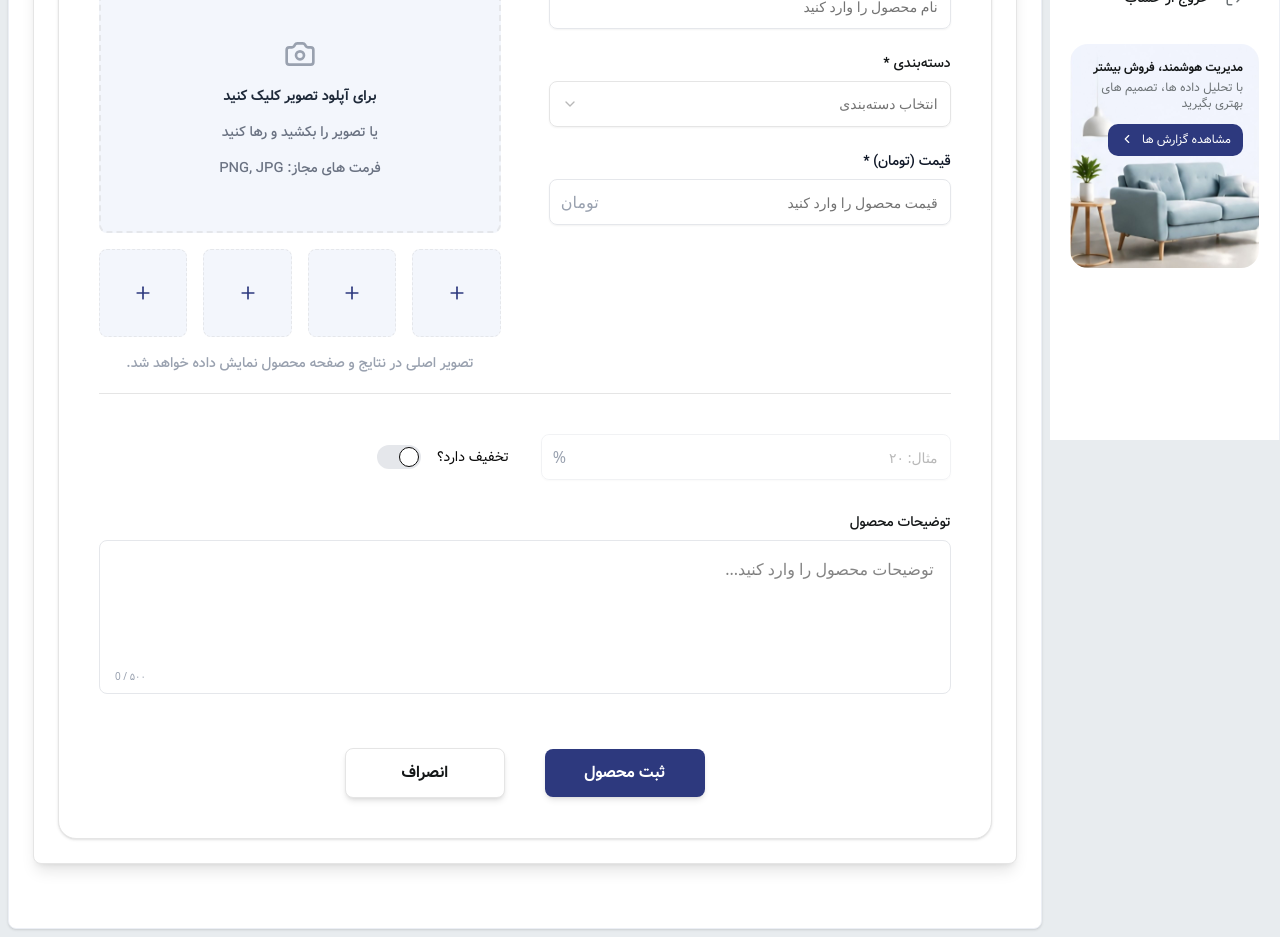
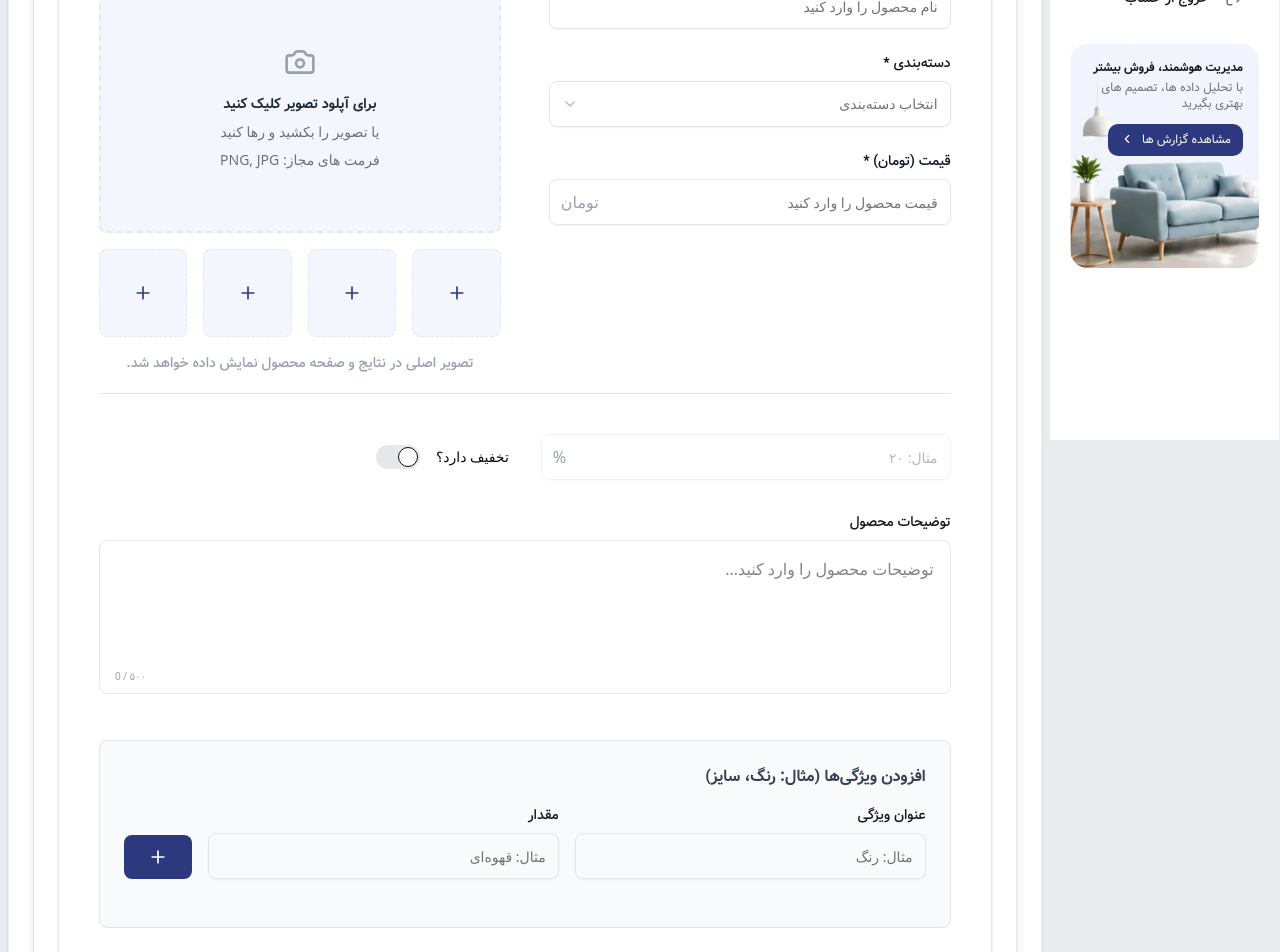
Before and after one commit to Hamiiiidreza/Home-Style, a React (Vite) app: page /p-admin/admin-product/add in a window 1280 px wide. Shown: the part 360-1312 px from the top of the page. Built offline with nearby package versions, Linux system fonts and the light colour scheme.

Commit message:
feat(admin): add product features field to AddProduct page

```diff
--- a/src/pages/AdminPanel/product-management/AddProduct.tsx
+++ b/src/pages/AdminPanel/product-management/AddProduct.tsx
@@ -1,55 +1,38 @@
-import React, { useState, ChangeEvent } from "react";
+import React, { useState } from "react";
 import { useForm, Controller, SubmitHandler } from "react-hook-form";
 import { zodResolver } from "@hookform/resolvers/zod";
 import * as z from "zod";
 import { Camera, ChevronLeft, Plus } from "lucide-react";
 import PageHierarchy from "../../../components/modules/Page-Hierarchy/page-hierarchy";
 import CustomInput from "../../../components/ui/custom-input";
+
 import {
     Select,
     SelectContent,
     SelectItem,
     SelectTrigger,
     SelectValue,
-} from "../../../components/ui/select"
+} from "../../../components/ui/select";
 
-interface FormData {
-    name: string;
-    category: string;
-    price: string;
-    discount: string;
-}
+
+// ---------------- Schema ----------------
 
 const productSchema = z
     .object({
-        name: z
-            .string()
-            .min(3, { message: "نام محصول حداقل باید ۳ کاراکتر باشد" }),
-
-        category: z
-            .string({ message: "انتخاب دسته‌بندی الزامی است" })
-            .min(1, { message: "انتخاب دسته‌بندی الزامی است" }),
-
-        price: z
-            .string()
-            .min(1, { message: "قیمت محصول الزامی است" })
+        name: z.string().min(3, { message: "نام محصول حداقل باید ۳ کاراکتر باشد" }),
+        category: z.string().min(1, { message: "انتخاب دسته‌بندی الزامی است" }),
+        price: z.string().min(1, { message: "قیمت محصول الزامی است" })
             .refine((val) => !isNaN(Number(val.replace(/,/g, ""))), {
                 message: "قیمت باید عدد باشد",
             }),
-
         hasDiscount: z.boolean(),
-
         discount: z.string().optional(),
-
-        description: z
-            .string()
-            .max(500, { message: "توضیحات حداکثر ۵۰۰ کاراکتر است" })
-            .optional(),
+        description: z.string().max(500, { message: "توضیحات حداکثر ۵۰۰ کاراکتر است" }).optional(),
     })
     .refine(
         (data) => {
             if (data.hasDiscount) {
-                if (!data.discount || data.discount.trim() === "") return false;
+                if (!data.discount?.trim()) return false;
                 return !isNaN(Number(data.discount));
             }
             return true;
@@ -62,7 +45,12 @@ const productSchema = z
 
 type ProductFormValues = z.infer<typeof productSchema>;
 
+
+// ---------------- Component ----------------
+
 const AddProduct: React.FC = () => {
+
+    // React Hook Form
     const {
         register,
         handleSubmit,
@@ -73,7 +61,6 @@ const AddProduct: React.FC = () => {
     } = useForm<ProductFormValues>({
         resolver: zodResolver(productSchema),
         mode: "onChange",
-        reValidateMode: "onChange",
         defaultValues: {
             name: "",
             category: "",
@@ -84,15 +71,41 @@ const AddProduct: React.FC = () => {
         },
     });
 
-
     const hasDiscount = watch("hasDiscount");
     const description = watch("description") || "";
 
+    // ویژگی‌ها
+    const [detailTitle, setDetailTitle] = useState("");
+    const [detailValue, setDetailValue] = useState("");
+    const [productDetails, setProductDetails] = useState<
+        { id: number; title: string; value: string }[]
+    >([]);
+
+    // افزودن ویژگی جدید
+    const addDetail = () => {
+        if (detailTitle && detailValue) {
+            const newDetail = {
+                id: Date.now(),
+                title: detailTitle,
+                value: detailValue,
+            };
+            setProductDetails([...productDetails, newDetail]);
+            setDetailTitle("");
+            setDetailValue("");
+        }
+    };
+
+    const removeDetail = (id: number) => {
+        setProductDetails(productDetails.filter((item) => item.id !== id));
+    };
+
     const onSubmit: SubmitHandler<ProductFormValues> = (data) => {
-        console.log("Product Data:", data);
+        const finalData = { ...data, details: productDetails };
+        console.log("Product Data with Details:", finalData);
+        reset();
+        setProductDetails([]);
+    };
 
-        reset();
-    };
 
     return (
         <div className="w-full bg-white rounded-md shadow-lg my-10 p-6 border transition-all hover:drop-shadow-custom">
@@ -115,9 +128,13 @@ const AddProduct: React.FC = () => {
 
             <form onSubmit={handleSubmit(onSubmit)}>
                 <div className="bg-white rounded-2xl p-10 shadow-sm border max-w-5xl mx-auto">
+
+                    {/* Main Fields */}
                     <div className="grid grid-cols-1 lg:grid-cols-2 gap-12 pb-5 border-b">
+
                         {/* Right Column */}
                         <div className="space-y-6 order-2 lg:order-1">
+
                             {/* Name */}
                             <div>
                                 <CustomInput
@@ -128,27 +145,21 @@ const AddProduct: React.FC = () => {
                                     inputClassName={`w-full px-3 py-5.5 border rounded-md text-sm ${errors.name ? "border-red-500" : "border-gray-200"
                                         }`}
                                 />
+
                                 {errors.name && (
-                                    <p className="text-red-500 text-xs mt-1">
-                                        {errors.name.message}
-                                    </p>
+                                    <p className="text-red-500 text-xs mt-1">{errors.name.message}</p>
                                 )}
                             </div>
 
                             {/* Category */}
                             <div>
-                                <label className="block font-VazirMedium text-sm mb-2 text-neutral-07">
-                                    دسته‌بندی *
-                                </label>
+                                <label className="block font-VazirMedium text-sm mb-2 text-neutral-07">دسته‌بندی *</label>
 
                                 <Controller
                                     name="category"
                                     control={control}
                                     render={({ field }) => (
-                                        <Select
-                                            value={field.value}
-                                            onValueChange={field.onChange}
-                                        >
+                                        <Select value={field.value} onValueChange={field.onChange}>
                                             <SelectTrigger
                                                 className={`w-full px-3 py-5.5 border rounded-md flex flex-row-reverse ${errors.category ? "border-red-500" : ""
                                                     }`}
@@ -156,19 +167,17 @@ const AddProduct: React.FC = () => {
                                                 <SelectValue placeholder="انتخاب دسته‌بندی" />
                                             </SelectTrigger>
 
-                                            <SelectContent className='font-VazirMedium text-sm' dir="rtl">
-                                                <SelectItem value="necklace">اتاق نشیمن</SelectItem>
-                                                <SelectItem value="bracelet">اتاق خواب</SelectItem>
-                                                <SelectItem value="earring">آشپزخانه</SelectItem>
+                                            <SelectContent className="font-VazirMedium text-sm" dir="rtl">
+                                                <SelectItem value="living-room">اتاق نشیمن</SelectItem>
+                                                <SelectItem value="bedroom">اتاق خواب</SelectItem>
+                                                <SelectItem value="kitchen">آشپزخانه</SelectItem>
                                             </SelectContent>
                                         </Select>
                                     )}
                                 />
 
                                 {errors.category && (
-                                    <p className="text-red-500 text-xs mt-1">
-                                        {errors.category.message}
-                                    </p>
+                                    <p className="text-red-500 text-xs mt-1">{errors.category.message}</p>
                                 )}
                             </div>
 
@@ -185,31 +194,25 @@ const AddProduct: React.FC = () => {
                                     inputClassName={`w-full px-3 py-5.5 border rounded-md ${errors.price ? "border-red-500" : "border-gray-200"
                                         }`}
                                 />
+
                                 {errors.price && (
-                                    <p className="text-red-500 text-xs mt-1">
-                                        {errors.price.message}
-                                    </p>
+                                    <p className="text-red-500 text-xs mt-1">{errors.price.message}</p>
                                 )}
                             </div>
                         </div>
 
                         {/* Image Upload */}
                         <div className="order-1 lg:order-2">
+
                             <label className="block font-VazirMedium text-sm mb-2 text-neutral-07">
                                 تصویر محصول
                             </label>
 
                             <div className="border-2 border-dashed border-gray-200 rounded-md p-8 bg-[#F3F6FC] flex flex-col items-center justify-center cursor-pointer hover:bg-gray-50 transition-all min-h-[250px]">
                                 <Camera className="text-gray-400" size={32} />
-                                <p className="text-sm font-VazirBold text-gray-800 mt-4">
-                                    برای آپلود تصویر کلیک کنید
-                                </p>
-                                <p className="text-sm font-VazirMedium font-base text-gray-500 mt-4">
-                                    یا تصویر را بکشید و رها کنید
-                                </p>
-                                <p className="text-sm font-VazirMedium font-base text-gray-500 mt-4">
-                                    فرمت های مجاز: PNG, JPG
-                                </p>
+                                <p className="text-sm font-VazirBold text-gray-800 mt-4">برای آپلود تصویر کلیک کنید</p>
+                                <p className="text-sm text-gray-500 mt-2">یا تصویر را بکشید و رها کنید</p>
+                                <p className="text-sm text-gray-500 mt-2">فرمت های مجاز: PNG, JPG</p>
                             </div>
 
                             <div className="grid grid-cols-4 gap-4 mt-4">
@@ -222,11 +225,14 @@ const AddProduct: React.FC = () => {
                                     </div>
                                 ))}
                             </div>
-                            <p className="flex justify-center font-VazirMedium text-sm text-gray-400 mt-4">تصویر اصلی در نتایج و صفحه محصول نمایش داده خواهد شد.</p>
+
+                            <p className="flex justify-center font-VazirMedium text-sm text-gray-400 mt-4">
+                                تصویر اصلی در نتایج و صفحه محصول نمایش داده خواهد شد.
+                            </p>
                         </div>
                     </div>
 
-                    {/* Discount */}
+                    {/* Discount Section */}
                     <div className="grid grid-cols-1 lg:grid-cols-2 gap-8 mt-10 items-center">
 
                         <div>
@@ -238,44 +244,33 @@ const AddProduct: React.FC = () => {
                                 readOnly={!hasDiscount}
                                 leftElement={<span>%</span>}
                                 wrapperClassName="w-full"
-                                inputClassName={`w-full font-vazirMedium px-3 py-5.5 border rounded-md ${!hasDiscount
-                                    ? "opacity-50"
-                                    : ""
+                                inputClassName={`w-full px-3 py-5.5 border rounded-md ${!hasDiscount ? "opacity-50" : ""
                                     } ${errors.discount ? "border-red-500" : "border-gray-200"}`}
                             />
-
                             {errors.discount && (
-                                <p className="text-red-500 text-xs mt-1">
-                                    {errors.discount.message}
-                                </p>
+                                <p className="text-red-500 text-xs mt-1">{errors.discount.message}</p>
                             )}
                         </div>
 
                         <div className="flex items-center gap-4">
-                            <span className="font-VazirRegular text-sm">تخفیف دارد؟</span>
+                            <span className="text-sm">تخفیف دارد؟</span>
 
                             <label className="relative inline-flex items-center cursor-pointer">
-                                <input
-                                    type="checkbox"
-                                    {...register("hasDiscount")}
-                                    className="sr-only peer"
-                                />
-                                <div className="w-11 h-6 bg-gray-200 rounded-full
-                                               peer-checked:bg-main transition-colors
-                                               after:content-[''] after:absolute after:top-0.5 after:right-[2px]
-                                               after:bg-white after:border after:rounded-full after:h-5 after:w-5
-                                               after:transition-all peer-checked:after:-translate-x-5">
+                                <input type="checkbox" {...register("hasDiscount")} className="sr-only peer" />
+
+                                <div
+                                    className="w-11 h-6 bg-gray-200 rounded-full peer-checked:bg-main transition-colors
+                                            after:content-[''] after:absolute after:top-0.5 after:right-[2px]
+                                            after:bg-white after:border after:rounded-full after:h-5 after:w-5
+                                            after:transition-all peer-checked:after:-translate-x-5">
                                 </div>
                             </label>
                         </div>
-
                     </div>
 
                     {/* Description */}
                     <div className="mt-8 relative">
-                        <label className="block font-VazirMedium text-sm mb-2 text-neutral-07">
-                            توضیحات محصول
-                        </label>
+                        <label className="block font-VazirMedium text-sm mb-2 text-neutral-07">توضیحات محصول</label>
 
                         <textarea
                             {...register("description")}
@@ -284,24 +279,80 @@ const AddProduct: React.FC = () => {
                             placeholder="توضیحات محصول را وارد کنید..."
                             className="w-full p-4 bg-white border border-gray-200 rounded-md outline-none resize-none"
                         />
-
                         <span className="absolute bottom-4 left-4 text-[10px] text-gray-400">
                             ۵۰۰ / {description.length}
                         </span>
+                    </div>
+
+                    {/* ---------------- Features ---------------- */}
+                    <div className="mt-10 p-6 bg-gray-50 rounded-md border transition-all hover:drop-shadow-custom">
+                        <h3 className="font-VazirBold text-gray-700 mb-4">افزودن ویژگی‌ها (مثال: رنگ، سایز)</h3>
+
+                        <div className="flex gap-4 items-end">
+                            <div className="flex-1">
+                                <CustomInput
+                                    label="عنوان ویژگی"
+                                    placeholder="مثال: رنگ"
+                                    value={detailTitle}
+                                    onChange={(e) => setDetailTitle(e.target.value)}
+                                    wrapperClassName="w-full"
+                                    inputClassName="w-full px-3 py-5.5 border rounded-md"
+                                />
+                            </div>
+                            <div className="flex-1">
+                                <CustomInput
+                                    label="مقدار"
+                                    placeholder="مثال: قهوه‌ای"
+                                    value={detailValue}
+                                    onChange={(e) => setDetailValue(e.target.value)}
+                                    wrapperClassName="w-full"
+                                    inputClassName="w-full px-3 py-5.5 border rounded-md"
+                                />
+                            </div>
+
+                            <button
+                                type="button"
+                                onClick={addDetail}
+                                className="bg-main text-white px-6 py-3 rounded-md hover:bg-main/90 transition-all cursor-pointer"
+                            >
+                                <Plus size={20} />
+                            </button>
+                        </div>
+                        <div className="mt-6 space-y-2">
+                            {productDetails.map((item) => (
+                                <div
+                                    key={item.id}
+                                    className="flex items-center justify-between p-3 bg-white border rounded-md shadow-sm"
+                                >
+                                    <div className="flex gap-2">
+                                        <span className="font-VazirBold text-sm text-gray-600">{item.title}:</span>
+                                        <span className="text-sm text-gray-500">{item.value}</span>
+                                    </div>
+
+                                    <button
+                                        type="button"
+                                        onClick={() => removeDetail(item.id)}
+                                        className="text-red-500 hover:text-red-700 text-xs"
+                                    >
+                                        حذف
+                                    </button>
+                                </div>
+                            ))}
+                        </div>
                     </div>
 
                     {/* Buttons */}
                     <div className="flex items-center justify-center gap-10 mt-12">
                         <button
                             type="submit"
-                            className="w-40 font-VazirBold py-3 bg-main text-white rounded-md font-bold hover:bg-main/90 transition-all shadow-md cursor-pointer"
+                            className="w-40 py-3 bg-main text-white rounded-md hover:bg-main/90 transition-all shadow-md cursor-pointer"
                         >
                             ثبت محصول
                         </button>
 
                         <button
                             type="button"
-                            className="w-40 font-VazirBold py-3 bg-white text-neutral-07 border rounded-md font-bold hover:bg-main hover:text-white transition-all shadow-md cursor-pointer"
+                            className="w-40 py-3 bg-white text-neutral-07 border rounded-md hover:bg-main hover:text-white transition-all shadow-md cursor-pointer"
                         >
                             انصراف
                         </button>
```
